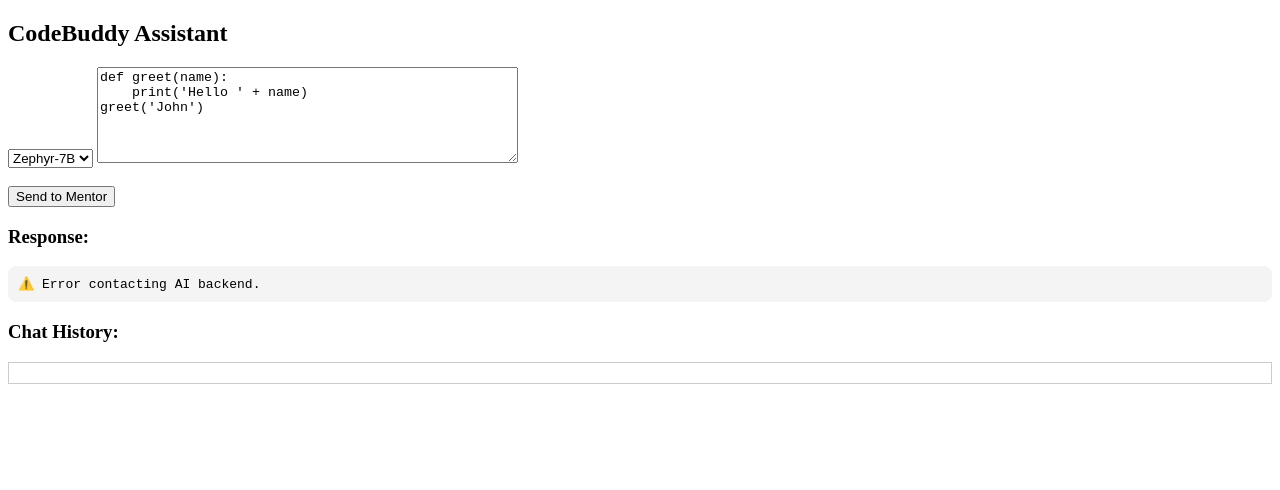
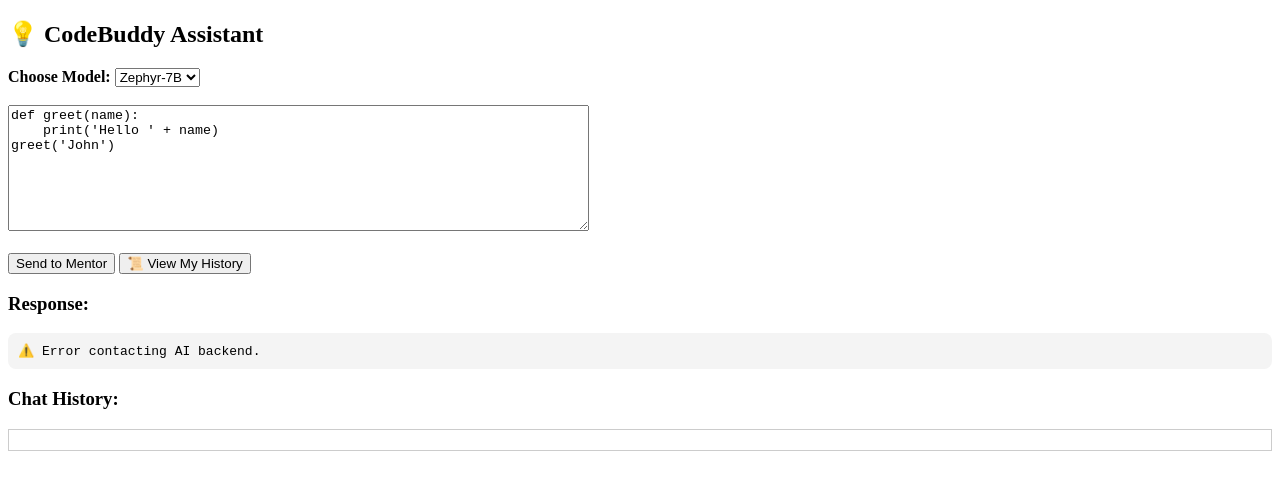
Before and after one commit to Surya2546/coding-mentor-ui, a plain HTML site: page index.html in a window 1280 px wide. Both pictures are taken after a click on the button "Send to Mentor". Drawn offline with nearby package versions, Linux system fonts and the light colour scheme; no server answers.

Commit message:
Add files via upload

````diff
--- a/index.html
+++ b/index.html
@@ -7,28 +7,30 @@
 </head>
 
 <body>
-    <h2>CodeBuddy Assistant</h2>
+  <h2>💡 CodeBuddy Assistant</h2>
 
+  <label for="modelSelect"><b>Choose Model:</b></label>
   <select id="modelSelect">
     <option value="HuggingFaceH4/zephyr-7b-beta">Zephyr-7B</option>
     <option value="mistralai/Mistral-7B-Instruct-v0.1">Mistral-7B</option>
   </select>
 
-    <textarea id="codeInput" rows="6" cols="50">
+  <br><br>
+
+  <textarea id="codeInput" rows="8" cols="70">
 def greet(name):
     print('Hello ' + name)
 greet('John')
   </textarea><br><br>
 
   <button onclick="sendToBot()">Send to Mentor</button>
-
+  <button onclick="loadHistory()">📜 View My History</button>
 
   <h3>Response:</h3>
   <pre id="responseBox" style="background:#f4f4f4; padding:10px; border-radius:8px; white-space:pre-wrap;"></pre>
 
   <h3>Chat History:</h3>
-    <div id="chatHistory" style="max-height:200px; overflow-y:auto; border:1px solid #ccc; padding:10px;"></div>
-
+  <div id="chatHistory" style="max-height:250px; overflow-y:auto; border:1px solid #ccc; padding:10px;"></div>
 
   <script>
     async function sendToBot() {
@@ -40,22 +42,22 @@ greet('John')
       responseBox.textContent = "⏳ Thinking...";
 
       try {
-          const response = await fetch("https://4dffe11e-376d-4408-9df9-1697d27afa11-00-2hxgejl0sxsp9.worf.replit.dev/ask", {
+        const response = await fetch("/ask", {
           method: "POST",
           headers: { "Content-Type": "application/json" },
           body: JSON.stringify({ question, model })
         });
 
+        const data = await response.json();
 
-
-          const data = await response.json();
-          // Assume response includes code in triple backticks
+        // Highlight code blocks using triple backticks
         const highlighted = data.answer.replace(/```(.*?)\n([\s\S]*?)```/g, (match, lang, code) => {
-            return `<pre><code class="language-${lang.trim()}">${Prism.highlight(code, Prism.languages[lang.trim()] || Prism.languages.javascript, lang.trim())}</code></pre>`;
+          const language = lang.trim() || "python";
+          const highlightedCode = Prism.highlight(code, Prism.languages[language] || Prism.languages.python, language);
+          return `<pre><code class="language-${language}">${highlightedCode}</code></pre>`;
         });
 
         responseBox.innerHTML = highlighted;
-
 
         const newEntry = document.createElement("div");
         newEntry.innerHTML = `<b>You:</b> ${question}<br><b>AI:</b> ${data.answer}<br><hr>`;
@@ -64,7 +66,30 @@ greet('John')
         responseBox.textContent = "⚠️ Error contacting AI backend.";
       }
     }
+
+    async function loadHistory() {
+      const chatHistory = document.getElementById("chatHistory");
+      chatHistory.innerHTML = "⏳ Loading...";
+
+      try {
+        const res = await fetch("/history");
+        const data = await res.json();
+
+        if (!data.history.length) {
+          chatHistory.innerHTML = "<i>No history yet.</i>";
+          return;
+        }
+
+        chatHistory.innerHTML = "";
+        data.history.reverse().forEach(entry => {
+          const item = document.createElement("div");
+          item.innerHTML = `<b>You:</b> ${entry.question}<br><b>AI:</b> ${entry.answer}<br><small>${entry.timestamp}</small><hr>`;
+          chatHistory.appendChild(item);
+        });
+      } catch (err) {
+        chatHistory.innerHTML = "⚠️ Failed to load history.";
+      }
+    }
   </script>
-
 </body>
 </html>
````
Lines whose indentation alone changed are shown as unchanged.
